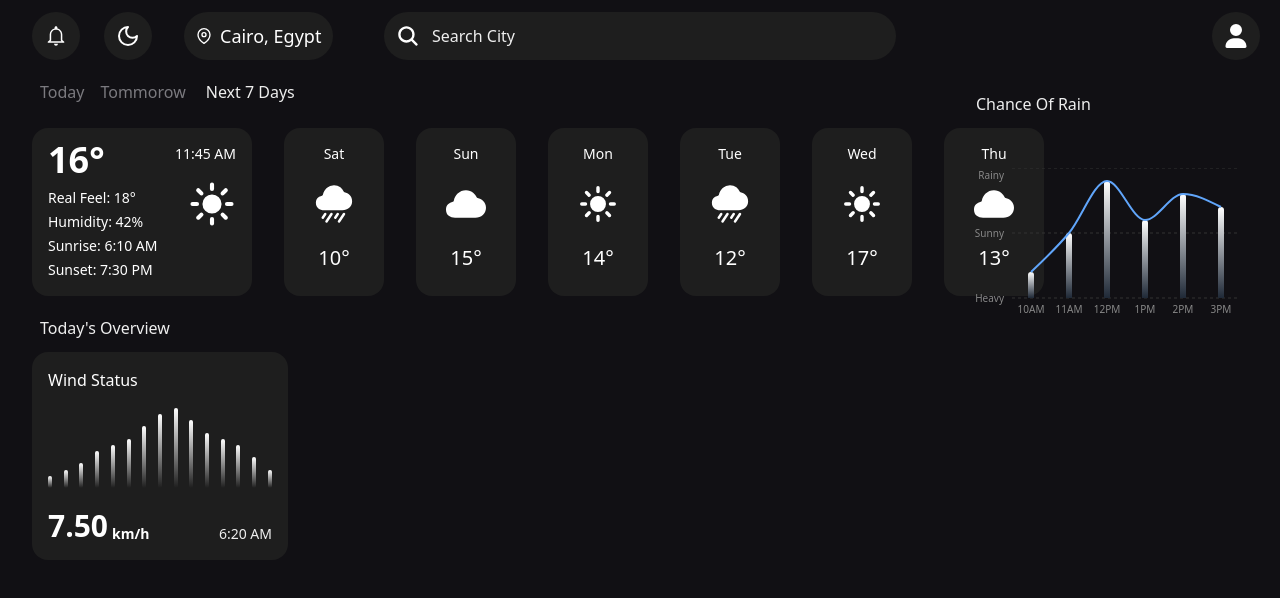
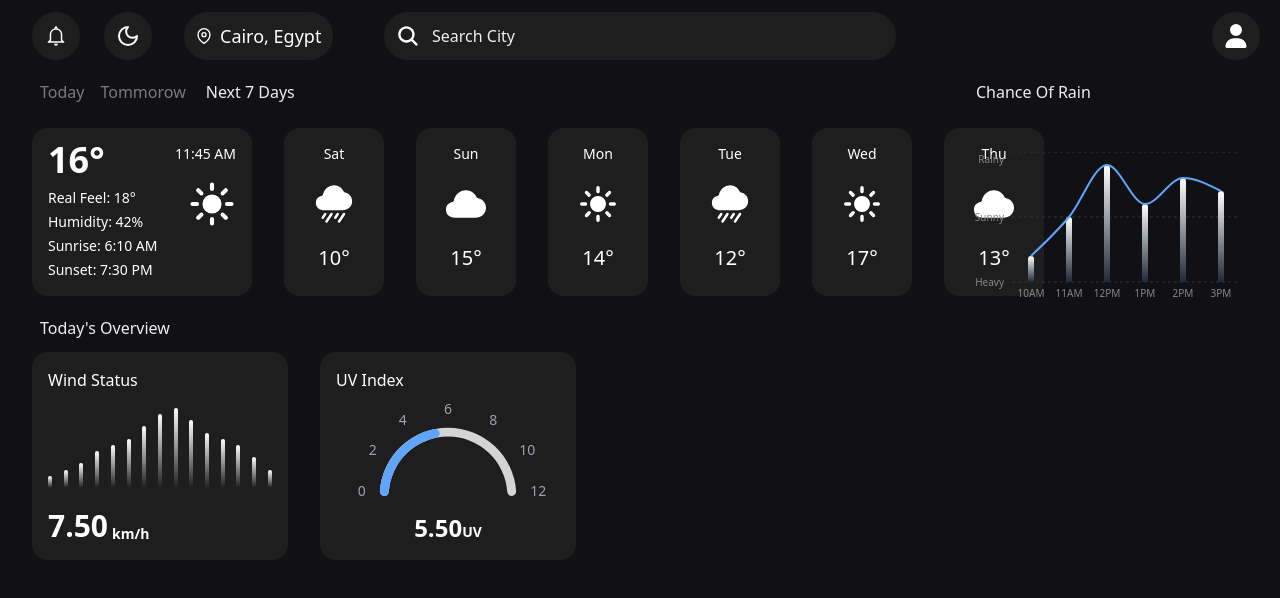
Before and after one commit to adhamhaithameid/codveda-intern, a React (Vite) app in the folder Tasks/Whether-Dashboard/: page / in a window 1280 px wide. Shown: the top 598 px of the page. Built offline with nearby package versions, Linux system fonts and the light colour scheme.

Commit message:
made the UV index part

```diff
--- a/Tasks/Whether-Dashboard/package.json
+++ b/Tasks/Whether-Dashboard/package.json
@@ -10,6 +10,7 @@
     "preview": "vite preview"
   },
   "dependencies": {
+    "framer-motion": "^12.10.4",
     "react": "^19.0.0",
     "react-dom": "^19.0.0",
     "react-icons": "^5.5.0",
--- a/Tasks/Whether-Dashboard/src/components/Rain.jsx
+++ b/Tasks/Whether-Dashboard/src/components/Rain.jsx
@@ -22,14 +22,14 @@ export default function Rain() {
 
   return (
     <div className="absolute w-screen bg-background">
-      <div className="absolute right-6 top-20 w-80 rounded-2xl p-4 text-white">
+      <div className="absolute right-6 top-16 w-80 rounded-2xl p-4 text-white">
         <h3
           className="
             absolute
             left-8
             px-2
             text-base text-secondary_text font-medium
-            -top-12
+            -top-11
             -mt-3
           "
         >
--- a/Tasks/Whether-Dashboard/src/components/overview.jsx
+++ b/Tasks/Whether-Dashboard/src/components/overview.jsx
@@ -1,12 +1,23 @@
 import React from 'react';
+import { RadialBarChart, RadialBar, PolarAngleAxis } from 'recharts';
+// eslint-disable-next-line no-unused-vars
+import { motion } from 'framer-motion';
 
 function Overview() {
   // ← 1) add your sample data (replace with real values)
   const windData = [2, 3, 4, 6, 7, 8, 10, 12, 13, 11, 9, 8, 7, 5, 3];
   const max = Math.max(...windData);
 
+
+  const uv = 5.5;
+  const maxUV = 12;
+
+  const data = [
+    { value: uv, fill: '#60A5FA' },
+  ];
+
   return (
-    <div className="bg-background">
+  <div className="bg-background">
     {/* Title */}
       <div className="flex absolute top-7 left-5">
         <div className="relative ml-5 top-72 items-center justify-center flex">
@@ -22,28 +33,81 @@ function Overview() {
             <span className="text-base font-medium">Wind Status</span>
         </div>
 
-        <div className="absolute top-14 left-4 right-4 h-20 flex items-end justify-between space-x-0">
-            {windData.map((val, i) => (
-            <div
+        <div className="absolute top-14 left-4 right-4 h-20 flex items-end justify-between">
+          {windData.map((val, i) => {
+            const pct = (val / max) * 100;
+            return (
+              <motion.div
                 key={i}
                 className="w-1 rounded-full bg-gradient-to-t from-button_dark to-[#fff]"
-              style={{ height: `${(val / max) * 100}%` }}
-            />
-            ))}
+                initial={{ height: 0 }}
+                animate={{ height: `${pct}%` }}
+                transition={{
+                  duration: 0.8,
+                  delay: i * 0.05,      // stagger each bar by 50ms
+                  ease: 'easeOut',
+                }}
+              />
+            );
+          })}
         </div>
 
         <div className="absolute flex bottom-4 left-4 text-3xl font-semibold">
             7.50
             <span className="relative text-sm ml-1 mt-4">km/h</span>
         </div>
-        <div className="absolute flex bottom-4 right-4 text-sm text-secondary_text">
+        {/* <div className="absolute flex bottom-4 right-4 text-sm text-secondary_text">
             6:20 AM
-        </div>
+        </div> */}
     </div>
 
-    {/* Wind Status Card */}
+    {/* UV Status Card */}
+    <div className="absolute bg-button_dark ml-8 left-72 bottom-60 rounded-2xl p-4 text-white w-64 h-52">
+      <div className="absolute top-4 left-4 text-base font-medium">
+        UV Index
+      </div>
 
+      {/* Chart */}
+        <div className="absolute top-10 left-4 right-4 h-28">
+          <RadialBarChart
+            width={256}
+            height={208}
+            cx="112"
+            cy="50%"
+            innerRadius="65%"
+            outerRadius="75%"
+            barSize={10}
+            startAngle={180}
+            endAngle={0}
+            data={data}
+          >
+            <PolarAngleAxis
+              type="number"
+              domain={[0, maxUV]}
+              ticks={[0, 2, 4, 6, 8, 10, 12]}
+              tick={{ fill: '#9ca3af', fontSize: 14 }}
+              tickLine={false}
+              axisLine={false}
+            />
+            <RadialBar
+              minAngle={15}
+              background={{ fill: '#D4D4D4' }}
+              clockWise
+              dataKey="value"
+              cornerRadius={16}
+            />
+          </RadialBarChart>
+        </div>
+
+      {/* UV value centered below */}
+      <div className="absolute bottom-4 left-0 w-full text-center text-2xl font-semibold">
+          {uv.toFixed(2)}
+          <span className='text-sm bottom-0'>UV</span>
+      </div>
     </div>
+
+
+  </div>
   );
 }
 
```
Also changed, not shown: 1 other file (tests, documents, lock files or other folders).
